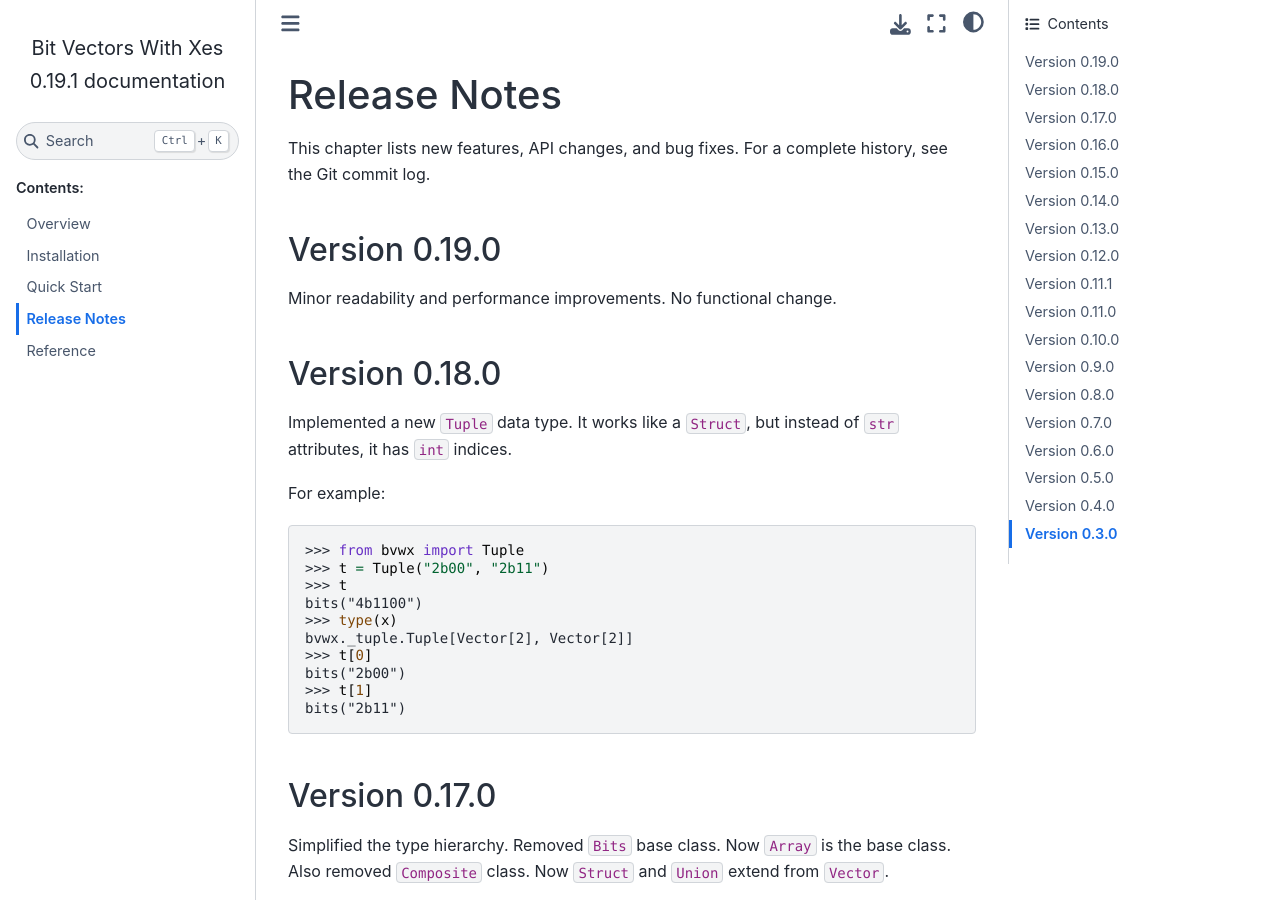
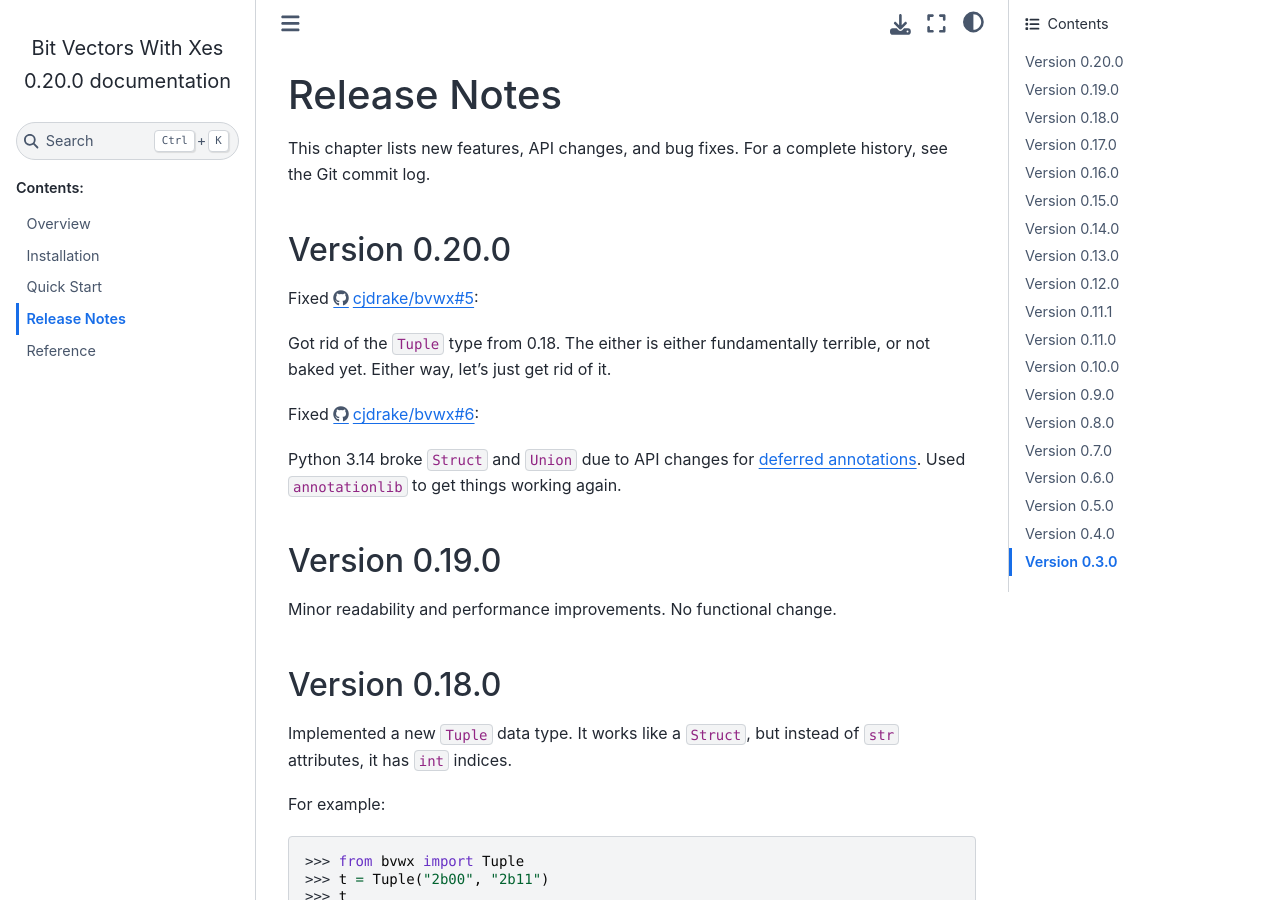
Before and after one commit to cjdrake/bvwx, a Sphinx documentation site: the page built from doc/source/release_notes.rst, in a window 1280 px wide and 900 px high. Built offline with Sphinx 7.4.7 and the Sphinx Book theme 1.1.4, drawn with Linux system fonts in a browser that asks for light colours.

Commit message:
Release 0.20.0

```diff
--- a/doc/source/release_notes.rst
+++ b/doc/source/release_notes.rst
@@ -6,6 +6,22 @@
 
 This chapter lists new features, API changes, and bug fixes.
 For a complete history, see the Git commit log.
+
+
+Version 0.20.0
+==============
+
+Fixed https://github.com/cjdrake/bvwx/issues/5:
+
+Got rid of the ``Tuple`` type from 0.18.
+The either is either fundamentally terrible, or not baked yet.
+Either way, let's just get rid of it.
+
+Fixed https://github.com/cjdrake/bvwx/issues/6:
+
+Python 3.14 broke ``Struct`` and ``Union`` due to API changes for
+`deferred annotations <https://docs.python.org/3/whatsnew/3.14.html#whatsnew314-deferred-annotations>`_.
+Used ``annotationlib`` to get things working again.
 
 
 Version 0.19.0
--- a/pyproject.toml
+++ b/pyproject.toml
@@ -1,6 +1,6 @@
 [project]
 name = "bvwx"
-version = "0.19.1"
+version = "0.20.0"
 description = "Bit Vectors With Xes"
 readme = "README.md"
 
```
Also changed, not shown: 1 other file.
